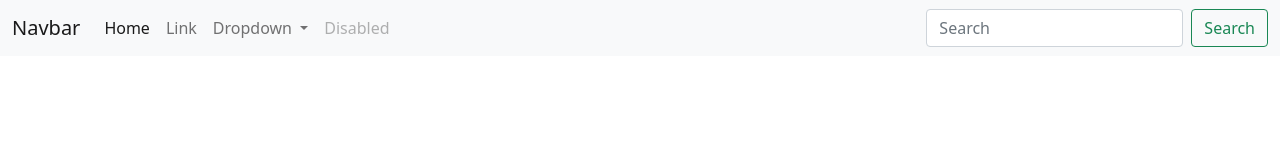
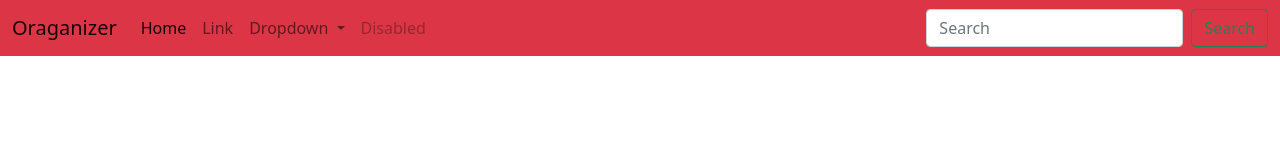
Before and after one commit to naureenyz/2309E10, a plain HTML site: page index.html in a window 1280 px wide. Drawn offline with nearby package versions, Linux system fonts and the light colour scheme.

Commit message:
updated navbar color and logo

```diff
--- a/index.html
+++ b/index.html
@@ -11,9 +11,9 @@
     <title>Hello, world!</title>
   </head>
   <body>
-    <nav class="navbar navbar-expand-lg navbar-light bg-light">
+    <nav class="navbar navbar-expand-lg navbar-light  bg-danger">
         <div class="container-fluid">
-          <a class="navbar-brand" href="#">Navbar</a>
+          <a class="navbar-brand" href="#">Oraganizer</a>
           <button class="navbar-toggler" type="button" data-bs-toggle="collapse" data-bs-target="#navbarSupportedContent" aria-controls="navbarSupportedContent" aria-expanded="false" aria-label="Toggle navigation">
             <span class="navbar-toggler-icon"></span>
           </button>
```
